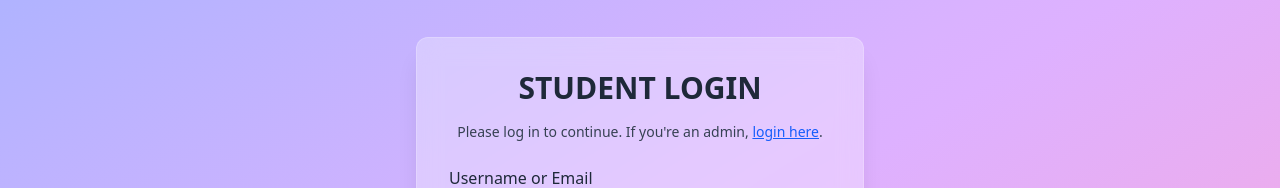
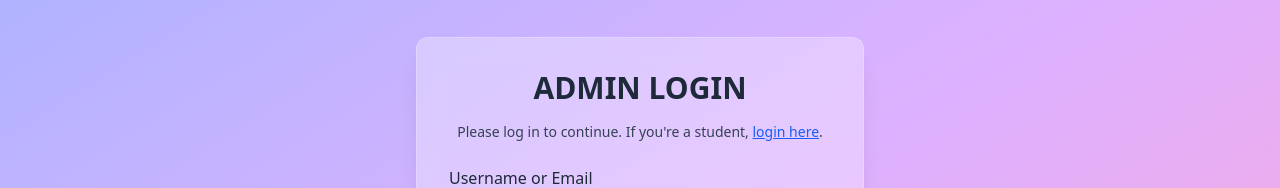
Before and after one commit to jswebdevs/vertexforbcs-frontend, a React (Vite) app: page /admin/login in a window 1280 px wide. Shown: the part 323-511 px from the top of the page. Built offline with nearby package versions, Linux system fonts and the light colour scheme; no server answers.

Commit message:
Updated Admin Login

```diff
--- a/src/pages/dashboard/Admin/Account/AdminLogin.jsx
+++ b/src/pages/dashboard/Admin/Account/AdminLogin.jsx
@@ -52,15 +52,15 @@ const AdminLogin = () => {
         rounded-xl shadow-xl p-8 border border-white/20 dark:border-pink-400/30"
       >
         {/* Title */}
-        <h1 className="text-3xl font-bold text-center text-gray-800 dark:text-white mb-4">
-          STUDENT LOGIN
+        <h1 className="text-3xl font-bold text-center text-gray-800 dark:text-white mb-4 uppercase">
+          Admin Login
         </h1>
 
         {/* Description */}
         <p className="text-center text-gray-700 dark:text-gray-300 mb-6 text-sm">
-          Please log in to continue. If you're an admin,{" "}
+          Please log in to continue. If you're a student,{" "}
           <Link
-            to="/admin/login"
+            to="/student/login"
             className="text-blue-600 dark:text-blue-400 underline"
           >
             login here
```
